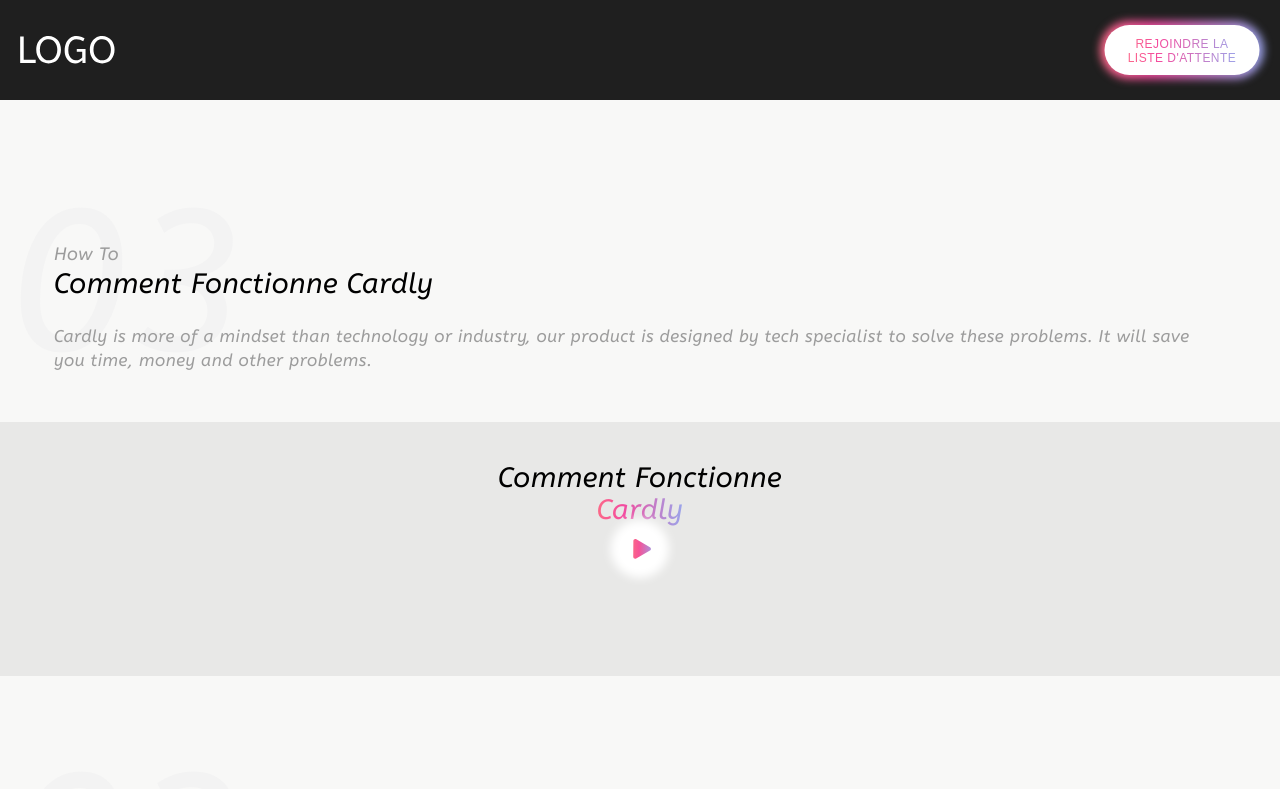
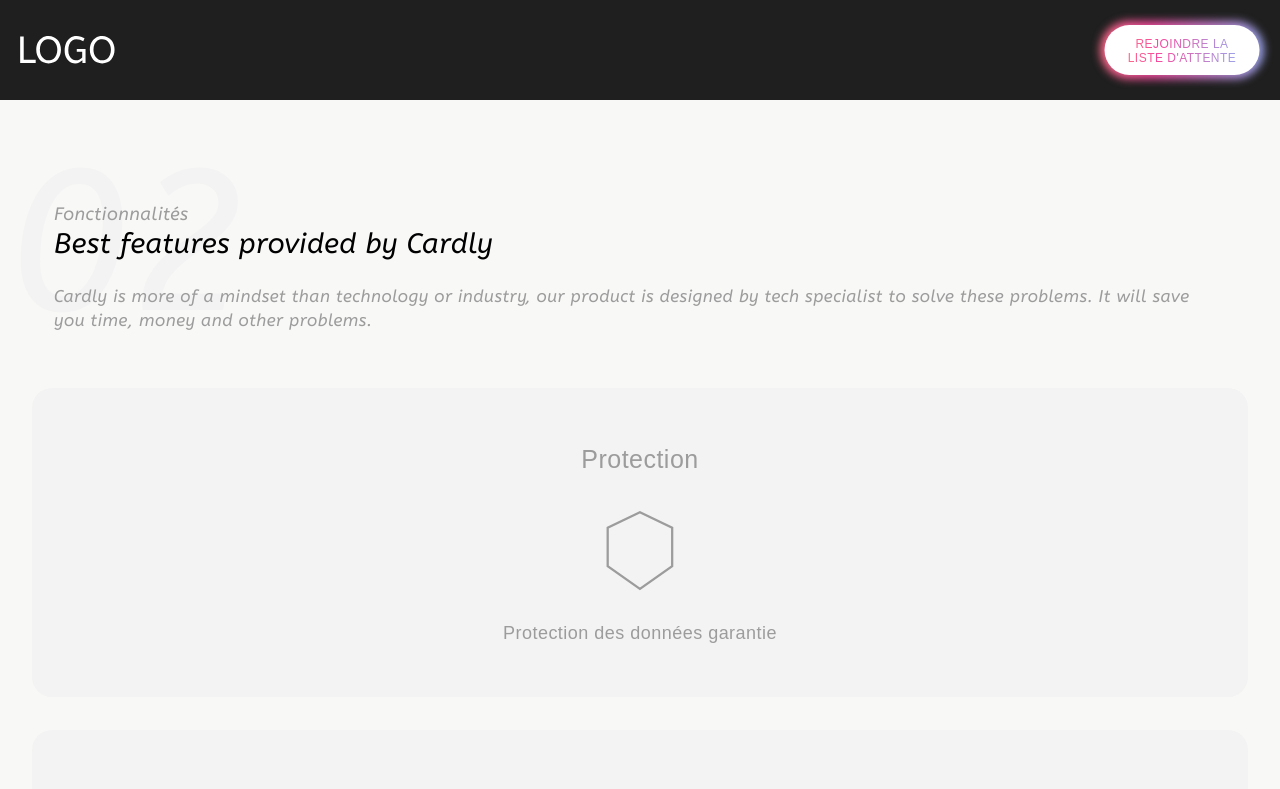
Before and after one commit to feldeh/cardly, a Next.js app: page / in a window 1280 px wide. Shown: the top 789 px of the page. Built offline with nearby package versions, Linux system fonts and the light colour scheme.

Commit message:
create Features section

```diff
--- a/src/components/home/About/About.jsx
+++ b/src/components/home/About/About.jsx
@@ -3,6 +3,23 @@
 import DataCard from './DataCard/DataCard';
 
 const About = () => {
+  const features = [
+    {
+      title: 'Fonctionnalité 1',
+      src: '/assets/img/hexagone.svg',
+      description: 'Protection des données garantie',
+    },
+    {
+      title: 'Fonctionnalité 2',
+      src: '/assets/img/hexagone.svg',
+      description: 'Protection des données garantie',
+    },
+    {
+      title: 'Fonctionnalité 3',
+      src: '/assets/img/hexagone.svg',
+      description: 'Protection des données garantie',
+    },
+  ];
   return (
     <div>
       <div className="mb-6">
@@ -15,7 +32,7 @@
           number="03"
         />
       </div>
-      <FeatureCards />
+      <FeatureCards features={features} />
       <DataCard />
     </div>
   );
--- /dev/null
+++ b/src/components/home/Features/Features.jsx
@@ -0,0 +1,39 @@
+import FeatureCards from '../../shared/FeatureCards/FeatureCards';
+import RegularLink from '../../shared/RegularLink/RegularLink';
+import SectionTitle from '../../shared/SectionTitle/SectionTitle';
+
+const Features = () => {
+  const features = [
+    {
+      title: 'Protection',
+      src: '/assets/img/hexagone.svg',
+      description: 'Protection des données garantie',
+    },
+    {
+      title: 'Tracking',
+      src: '/assets/img/hexagone.svg',
+      description: 'Tracking all your virtual datas',
+    },
+  ];
+  return (
+    <div className="mt-[200px] mb-[130px]">
+      <div className="mb-14">
+        <SectionTitle
+          title="Fonctionnalités"
+          subTitle="Best features
+            provided by Cardly"
+          description="Cardly is more of a mindset than technology or industry, our product is
+            designed by tech specialist to solve these problems. It will save you
+            time, money and other problems."
+          number="02"
+        />
+      </div>
+      <div className="mb-[50px]">
+        <FeatureCards features={features} />
+      </div>
+      <RegularLink href="/" black />
+    </div>
+  );
+};
+
+export default Features;
--- a/src/components/home/HowTo/HowTo.jsx
+++ b/src/components/home/HowTo/HowTo.jsx
@@ -1,21 +1,20 @@
 import Image from 'next/image';
-import RegularLink from '../../shared/RegularLink/RegularLink';
 import SectionTitle from '../../shared/SectionTitle/SectionTitle';
 
 const HowTo = () => {
   return (
-    <div className="mt-[240px] mb-32">
+    <div className="mb-32">
       <SectionTitle
         title="How To"
-        subTitle="Comment Fonctionne Cardly"
+        subTitle="Comment fonctionne Cardly"
         description="Cardly is more of a mindset than technology or industry, our product is
         designed by tech specialist to solve these problems. It will save you
         time, money and other problems."
-        number="03"
+        number="02"
       />
       <div className="mt-[50px] bg-[#E8E8E7] relative">
         <div className="text-center text-[28px] font-ABeeZeeItalic leading-8 pt-10 pb-[150px]">
-          <p className="text-black">Comment Fonctionne</p>
+          <p className="text-black">Comment fonctionne</p>
           <p className="text-transparent bg-clip-text purpleGradient w-fit mx-auto">
             Cardly
           </p>
--- a/src/components/shared/FeatureCards/FeatureCards.jsx
+++ b/src/components/shared/FeatureCards/FeatureCards.jsx
@@ -1,30 +1,13 @@
 import Image from 'next/image';
 
-const FeatureCards = () => {
-  const features = [
-    {
-      title: 'Fonctionnalité 1',
-      src: '/assets/img/hexagone.svg',
-      description: 'Protection des données garantie',
-    },
-    {
-      title: 'Fonctionnalité 2',
-      src: '/assets/img/hexagone.svg',
-      description: 'Protection des données garantie',
-    },
-    {
-      title: 'Fonctionnalité 3',
-      src: '/assets/img/hexagone.svg',
-      description: 'Protection des données garantie',
-    },
-  ];
+const FeatureCards = ({ features }) => {
   return (
     <div className="space-y-[33px]">
       {features.map((feature, i) => {
         return (
           <div
             key={i}
-            className=" mx-8 rounded-[20px] text-center bg-whiteGrey"
+            className=" mx-8 rounded-[20px] text-center bg-whiteGrey hover:bg-black"
           >
             <div className="flex flex-col items-center mx-16 py-[53px]">
               <p className="text-xl">{feature.title}</p>
--- a/src/pages/index.js
+++ b/src/pages/index.js
@@ -3,6 +3,7 @@
 import About from '../components/home/About/About';
 import BusinessFuture from '../components/home/BusinessFuture/BusinessFuture';
 import Chiffres from '../components/home/Chiffres/Chiffres';
+import Features from '../components/home/Features/Features';
 import HowTo from '../components/home/HowTo/HowTo';
 
 export default function Home() {
@@ -16,6 +17,7 @@
       </Head>
       <main>
         <Navbar>
+          <Features />
           <HowTo />
           <About />
           <BusinessFuture />
```
